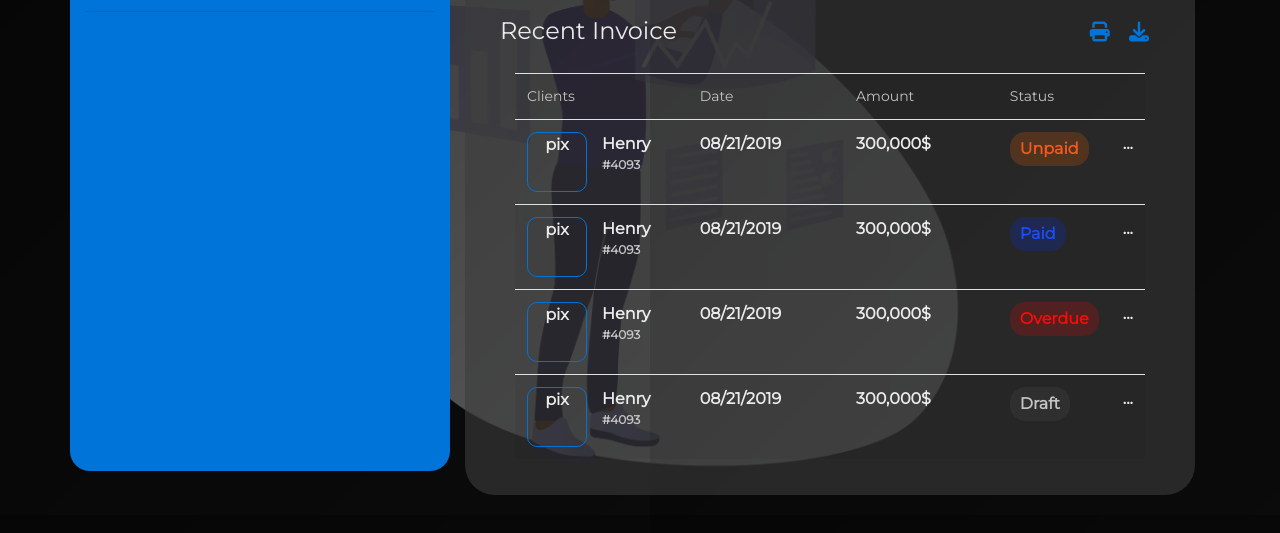
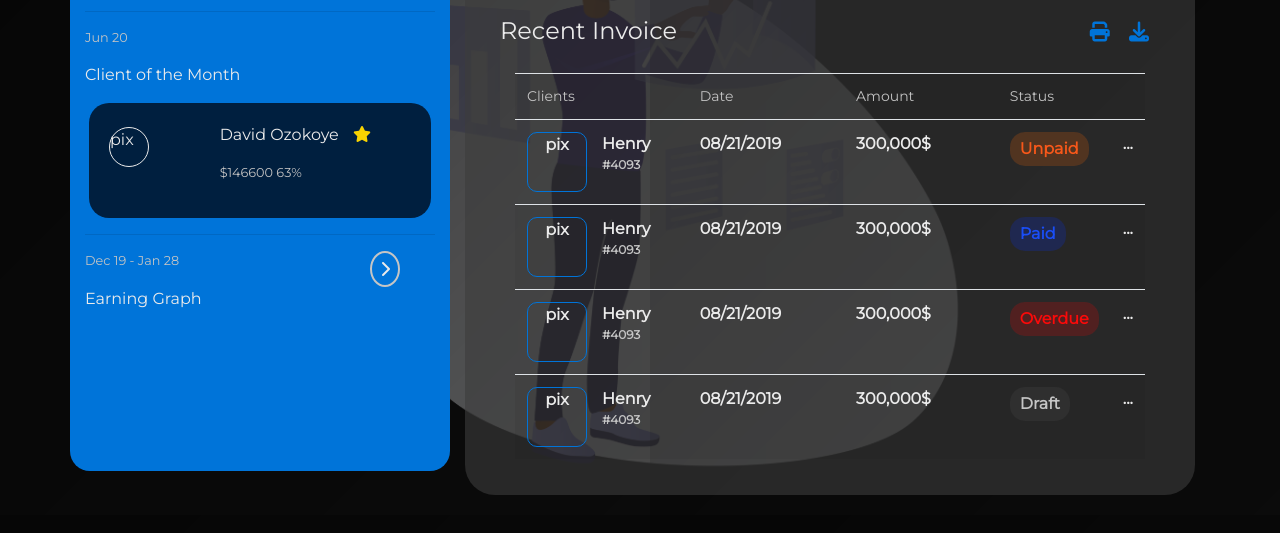
Before and after one commit to gyrationtechs/invator, a plain HTML site: page index.html in a window 1280 px wide. Shown: the part 171-704 px from the top of the page. Drawn offline with nearby package versions, Linux system fonts and the light colour scheme; a script that the page names is missing.

Commit message:
Added Client Section

```diff
--- a/index.html
+++ b/index.html
@@ -59,6 +59,30 @@
                         <button class="invoice-btn">Get started</button>
                     </div>
                     <hr>
+                    <p class="text-mute small">Jun 20</p>
+                    <p>Client of the Month</p>
+                    <div class="client">
+                        <div class="row">
+                            <div class="col-4">
+                                <p class="round">pix</p>
+                            </div>
+                            <div class="col-8">
+                                <p>David Ozokoye <i class="fa fa-star"></i></p>
+                                <p class="text-mute small">$146600 63%</p>
+                            </div>
+                        </div>
+                    </div>
+                    <hr>
+                    <div class="row graph">
+                        <div class="col-9">
+                            <p class="text-mute small"> Dec 19 - Jan 28</p>
+                            <p>Earning Graph</p>
+                        </div>
+                        <div class="col-3">
+                            <i class="fa fa-chevron-right"></i>
+                        </div>
+                    </div>
+
                 </div>
 
                 <div class="col-md-8">
--- a/src/css/main.css
+++ b/src/css/main.css
@@ -169,6 +169,29 @@ td .user-pic{
     font-weight: 600;
 }
 
+.text-mute {
+    color: #c4c4c4;
+}
+
+.client {
+    background: #001f3f;
+    border-radius: 20px;
+    padding: 20px;
+    margin: 4px;
+
+}
+
+.client i {
+    color: #f8d301;
+    margin-left: 10px;
+}
+
+.graph i {
+    border-radius: 50%;
+    border: 2px solid #c5c5c5;
+    padding: 8px;
+}
+
 /* Media Queries */
 @media screen and (max-width: 512px) {
     .side-bar {
```
